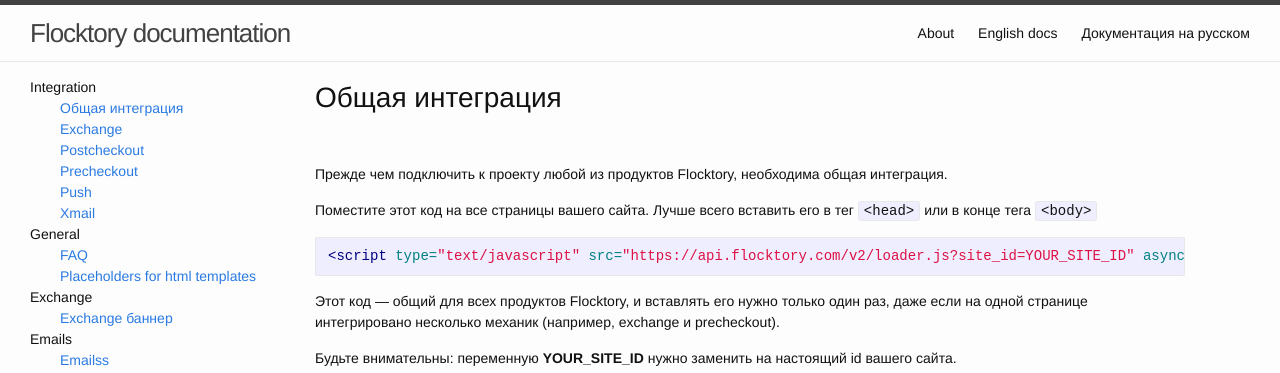
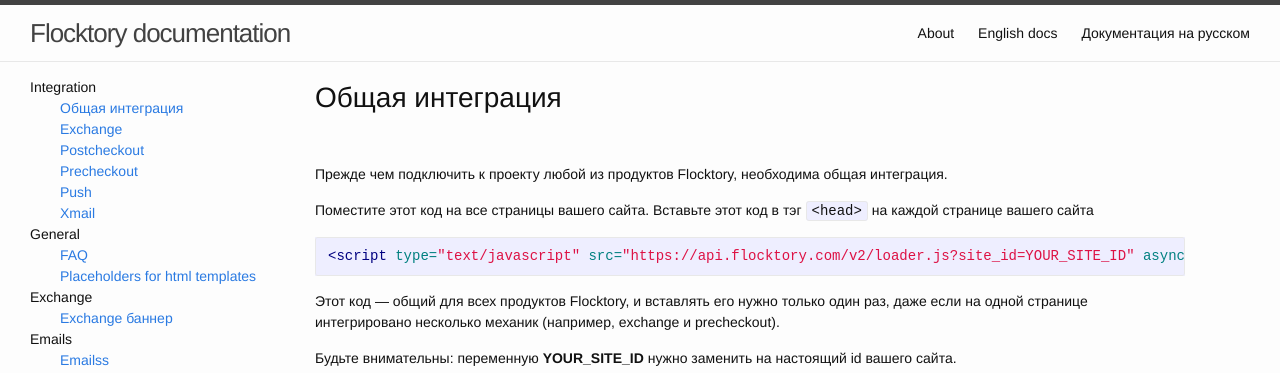
Before and after one commit to flocktory/flocktory.github.io, a Jekyll site: the page built from _docs_ru/integration/general.md, in a window 1280 px wide. Shown: the top 373 px of the page. Built offline with Jekyll 4.4.1, drawn with Linux system fonts in a browser that asks for light colours.

Commit message:
IN-3202 требование к размещению loader.js

````diff
--- a/_docs_ru/integration/general.md
+++ b/_docs_ru/integration/general.md
@@ -7,7 +7,7 @@ order: 1
 
 Прежде чем подключить к проекту любой из продуктов Flocktory, необходима общая интеграция.
 
-Поместите этот код на все страницы вашего сайта. Лучше всего вставить его в тег `<head>` или в конце тега `<body>`
+Поместите этот код на все страницы вашего сайта. Вставьте этот код в тэг `<head>` на каждой странице вашего сайта
 
 ```html
 <script type="text/javascript" src="https://api.flocktory.com/v2/loader.js?site_id=YOUR_SITE_ID" async="async"></script>
````
